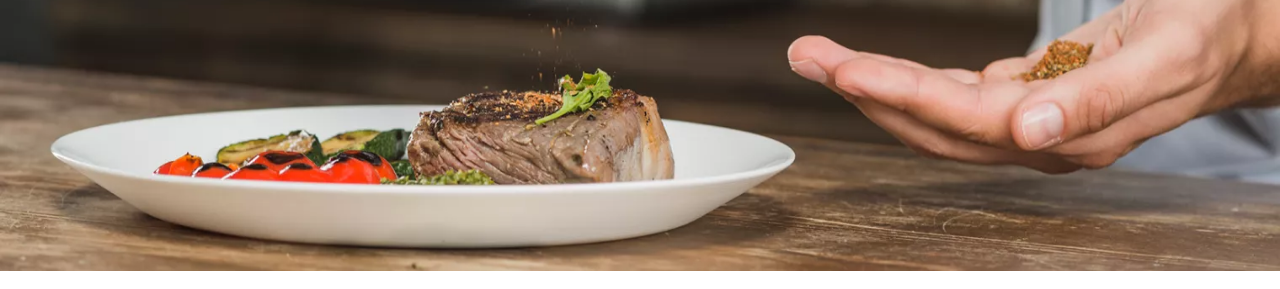
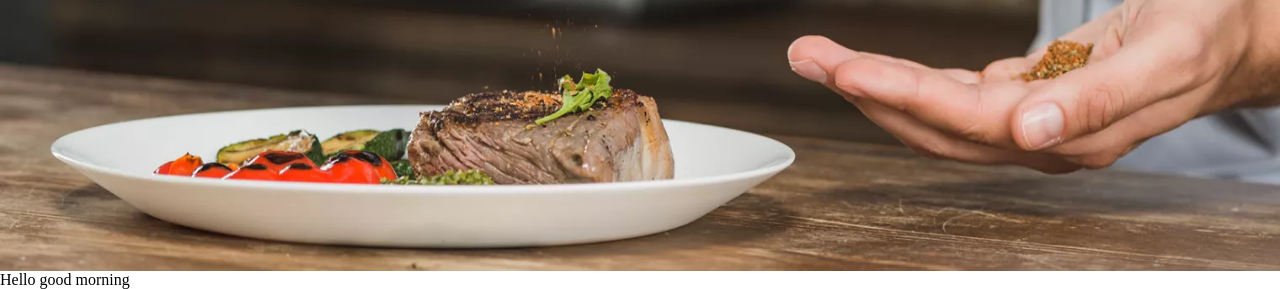
Before and after one commit to BARADHANR/frontendproject, a plain HTML site: page index.html in a window 1280 px wide. Shown: the part 517-806 px from the top of the page. Drawn offline with Linux system fonts and the light colour scheme.

Commit message:
index file added new section

```diff
--- a/index.html
+++ b/index.html
@@ -38,7 +38,7 @@
             <p class="dinning">A fine dinning restaurant</p>
         </div>
     </section>
-
+<section>Hello good morning</section>
        <!-- <section class="backimage">
             <div class="image1"><img src="./image/header-bg.png.webp" alt="headerimage"/>
             <div class="center">
```
